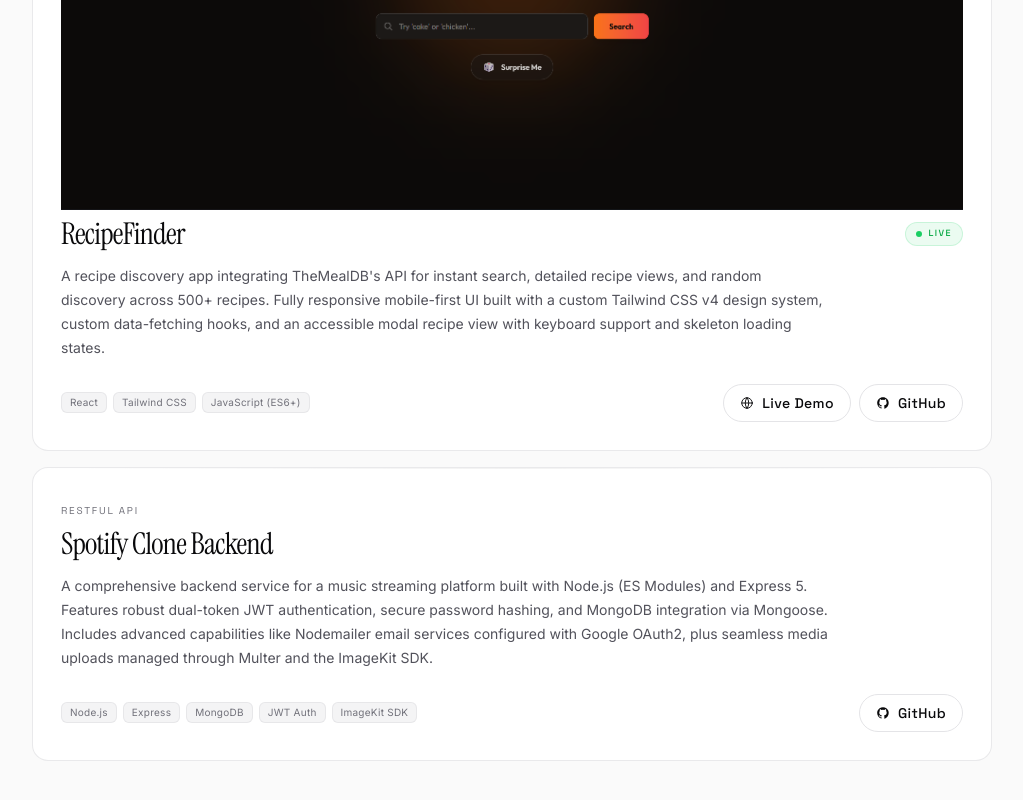
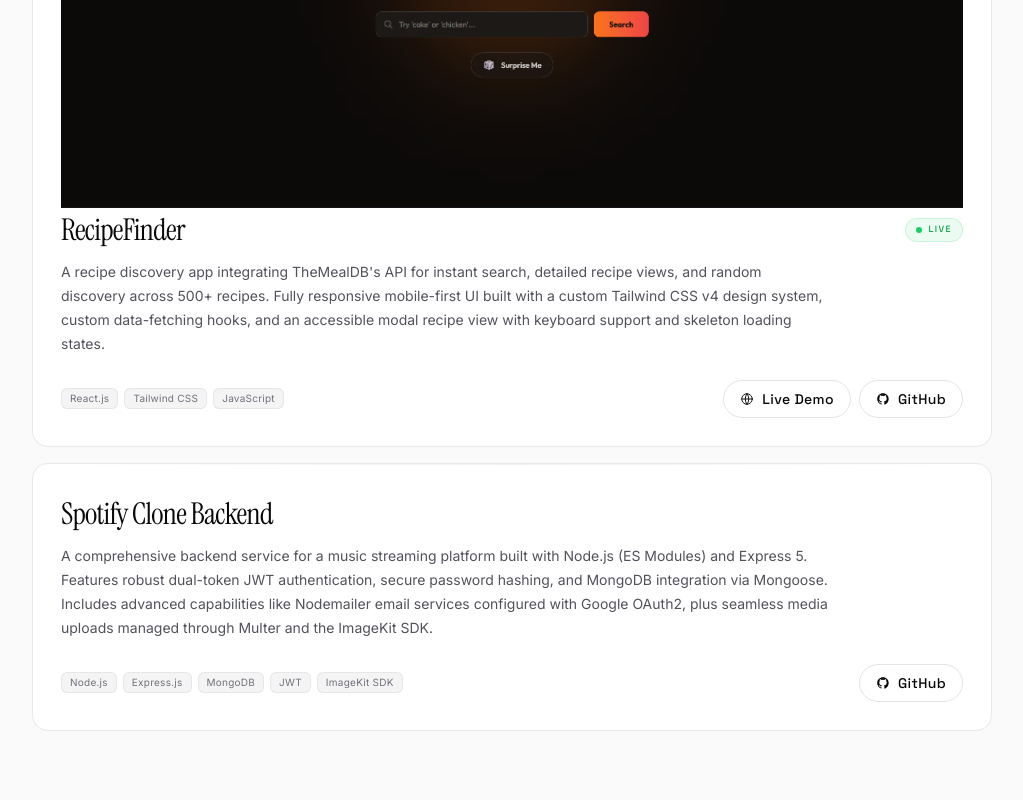
Before and after one commit to shivamkumarlogs/Portfolio, a React (Vite) app: page / in a window 1280 px wide. Shown: the part 1577-2377 px from the top of the page, without its empty margins (128-1151 px from the left). Built offline with nearby package versions, Linux system fonts and the light colour scheme; no server answers.

Commit message:
refactor(content): remove project eyebrows, clean up dead profile description, and standardize tags

```diff
--- a/src/data/siteContent.js
+++ b/src/data/siteContent.js
@@ -1,8 +1,6 @@
 export const profile = {
   name: "Shivam Kumar",
   strapline: "Full-Stack Developer",
-  heroDescription:
-    "I build products from idea to deployment, from REST APIs to polished, accessible UI.",
 };
 
 export const techStack = [
@@ -55,7 +53,6 @@
 export const projects = [
   {
     title: "NoteNest",
-    // eyebrow: "Full-Stack MERN App",
     description:
       "A responsive full-stack note-taking platform with a decoupled frontend-backend architecture. Global state managed via React Context API, nested routing with React Router DOM v7, and a modular RESTful API built on a Controller-Model-Route pattern with Mongoose for data integrity.",
     tags: ["React.js", "Node.js", "Express.js", "MongoDB", "Tailwind CSS"],
@@ -68,10 +65,9 @@
 
   {
     title: "RecipeFinder",
-    // eyebrow: "Web App",
     description:
       "A recipe discovery app integrating TheMealDB's API for instant search, detailed recipe views, and random discovery across 500+ recipes. Fully responsive mobile-first UI built with a custom Tailwind CSS v4 design system, custom data-fetching hooks, and an accessible modal recipe view with keyboard support and skeleton loading states.",
-    tags: ["React", "Tailwind CSS", "JavaScript (ES6+)"],
+    tags: ["React.js", "Tailwind CSS", "JavaScript"],
     spotlight: "Live",
     screenshot: "recipefinder.png",
     links: [
@@ -88,10 +84,9 @@
 
   {
     title: "Spotify Clone Backend",
-    eyebrow: "RESTful API",
     description:
       "A comprehensive backend service for a music streaming platform built with Node.js (ES Modules) and Express 5. Features robust dual-token JWT authentication, secure password hashing, and MongoDB integration via Mongoose. Includes advanced capabilities like Nodemailer email services configured with Google OAuth2, plus seamless media uploads managed through Multer and the ImageKit SDK.",
-    tags: ["Node.js", "Express", "MongoDB", "JWT Auth", "ImageKit SDK"],
+    tags: ["Node.js", "Express.js", "MongoDB", "JWT", "ImageKit SDK"],
     links: [
       {
         label: "GitHub",
--- a/src/sections/ProjectsSection.jsx
+++ b/src/sections/ProjectsSection.jsx
@@ -83,19 +83,7 @@
 
       {/* Header */}
       <div className="min-w-0">
-        <span
-          className="
-      font-display
-      text-[10px]
-      uppercase
-      tracking-[0.18em]
-      text-(--text-muted)
-    "
-        >
-          {project.eyebrow}
-        </span>
-
-        <div className="mt-1.5 flex items-center justify-between gap-4">
+        <div className=" mt-1 flex items-center justify-between gap-4">
           <h3
             className="
         font-serif-accent
```
